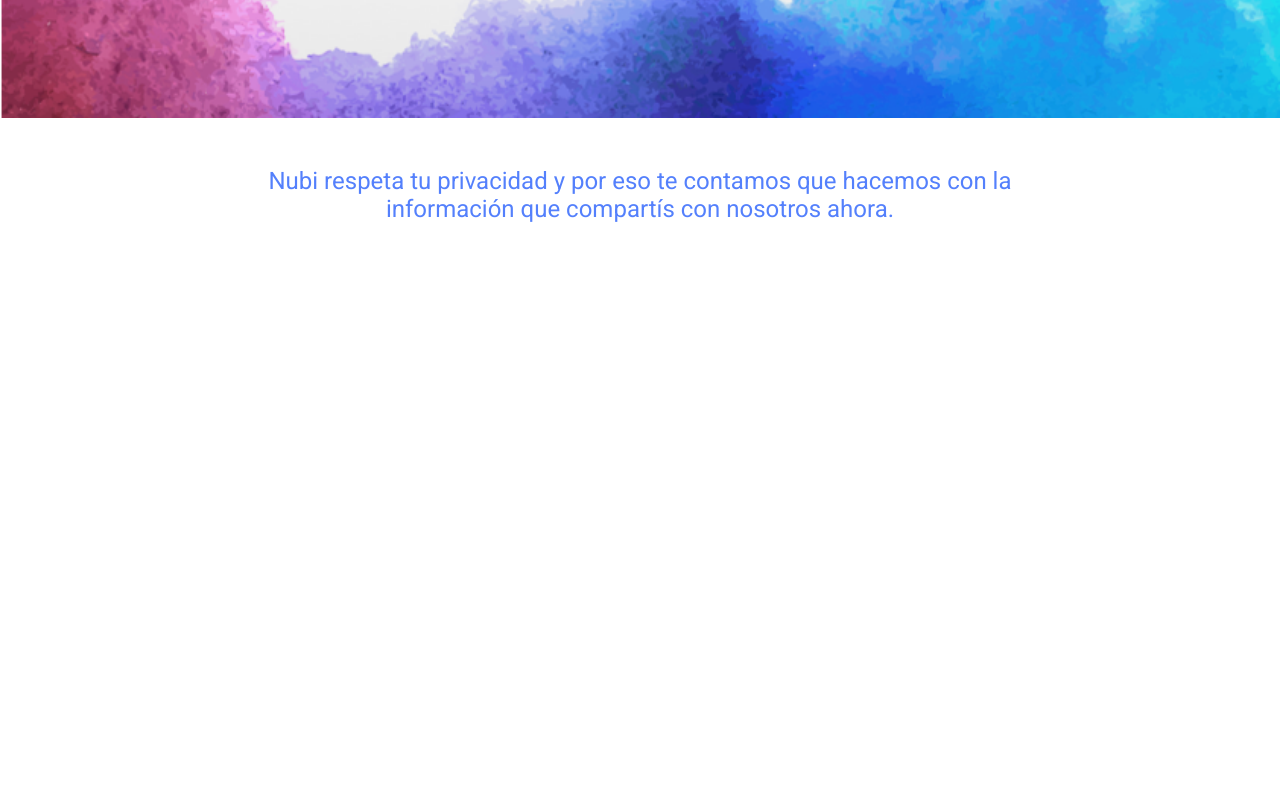
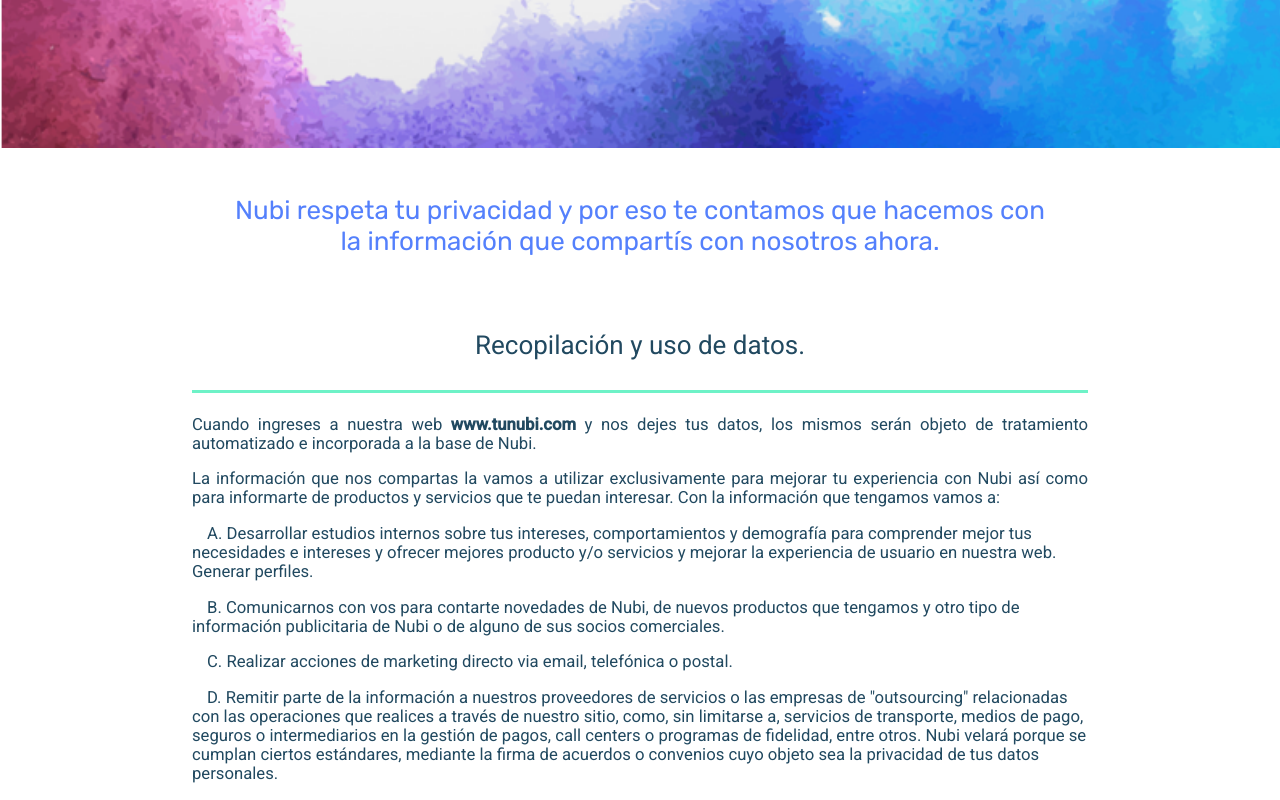
Before and after one commit to jonathanlevrero/NubiProyecto, a React (Create React App) app in the folder nubilanding/: page / in a window 1280 px wide. Shown: the part 373-1173 px from the top of the page. Before the commit the page ends 800 px from the top, so only its background shows below. Built offline with nearby package versions, Linux system fonts and the light colour scheme.

Commit message:
agregue texto y estilo de parrafos

```diff
--- a/nubilanding/src/components/privacidad/privacidad.js
+++ b/nubilanding/src/components/privacidad/privacidad.js
@@ -9,13 +9,31 @@ class Privacidad extends React.Component {
                     <h1>Política de privacidad Nubi</h1>
                 </div>
                 <div className= {styles.contenedorTituloSecundario}>
-                    <p>
+                    <h2>
                         Nubi respeta tu privacidad y por eso te contamos que hacemos con la
                         información que compartís con nosotros ahora.
+                    </h2>
+                </div>
+                <div className= {styles.contenedorInformacion}>
+                    <h2>Recopilación y uso de datos.</h2>
+                    <p>
+                    Cuando ingreses a nuestra web <b>www.tunubi.com</b> y nos dejes tus datos, los mismos serán objeto de tratamiento automatizado e incorporada a la base de Nubi.
                     </p>
-                </div>
-                <div>
-
+                    <p>
+                    La información que nos compartas la vamos a utilizar exclusivamente para mejorar tu experiencia con Nubi así como para informarte de productos y servicios que te puedan interesar. Con la información que tengamos vamos a:
+                    </p>
+                    <p>
+                    A. Desarrollar estudios internos sobre tus intereses, comportamientos y demografía para comprender mejor tus necesidades e intereses y ofrecer mejores producto y/o servicios y mejorar la experiencia de usuario en nuestra web. Generar perfiles.
+                    </p>
+                    <p>
+                    B. Comunicarnos con vos para contarte novedades de Nubi, de nuevos productos que tengamos y otro tipo de información publicitaria de Nubi o de alguno de sus socios comerciales.
+                    </p>
+                    <p>
+                    C. Realizar acciones de marketing directo via email, telefónica o postal.
+                    </p>
+                    <p>
+                    D. Remitir parte de la información a nuestros proveedores de servicios o las empresas de "outsourcing" relacionadas con las operaciones que realices a través de nuestro sitio, como, sin limitarse a, servicios de transporte, medios de pago, seguros o intermediarios en la gestión de pagos, call centers o programas de fidelidad, entre otros. Nubi velará porque se cumplan ciertos estándares, mediante la firma de acuerdos o convenios cuyo objeto sea la privacidad de tus datos personales.
+                    </p>
                 </div>
             </div>
         )
--- a/nubilanding/src/components/privacidad/styles.module.scss
+++ b/nubilanding/src/components/privacidad/styles.module.scss
@@ -16,7 +16,7 @@
     padding: 200px;
     font-family: 'Rubik';
     font-style: italic;
-    font-size: 36px;
+    font-size: 48px;
     font-weight: 600;
     text-align: center;
     color: #214960;
@@ -28,10 +28,39 @@
     margin-top: 25px;
 }
 
-.contenedorTituloSecundario p {
+.contenedorTituloSecundario h2 {
     text-align: center;
-    font-family: 'Roboto';
-    font-size: 24px;
+    font-family: 'Rubik';
+    font-size: 26px;
     font-weight: 400;
     color: #5480FC;
 }
+
+.contenedorInformacion {
+    width: 70%;
+    text-align: center;
+    margin-top: 30px;
+}
+
+.contenedorInformacion h2 {
+    text-align: center;
+    font-family: 'Roboto';
+    font-size: 26px;
+    font-weight: 400;
+    color: #214960;
+    border-bottom: solid 3px #6ef2c7;
+    padding-bottom: 30px;
+}
+
+.contenedorInformacion p {
+    text-align: justify;
+    font-family: 'Roboto';
+    font-size: 400;
+    font-size: 16.7px;
+    color: #214960;
+}
+
+.contenedorInformacion p:nth-child(n+4) {
+    text-indent: 15px;
+    text-align: left;
+}
```
